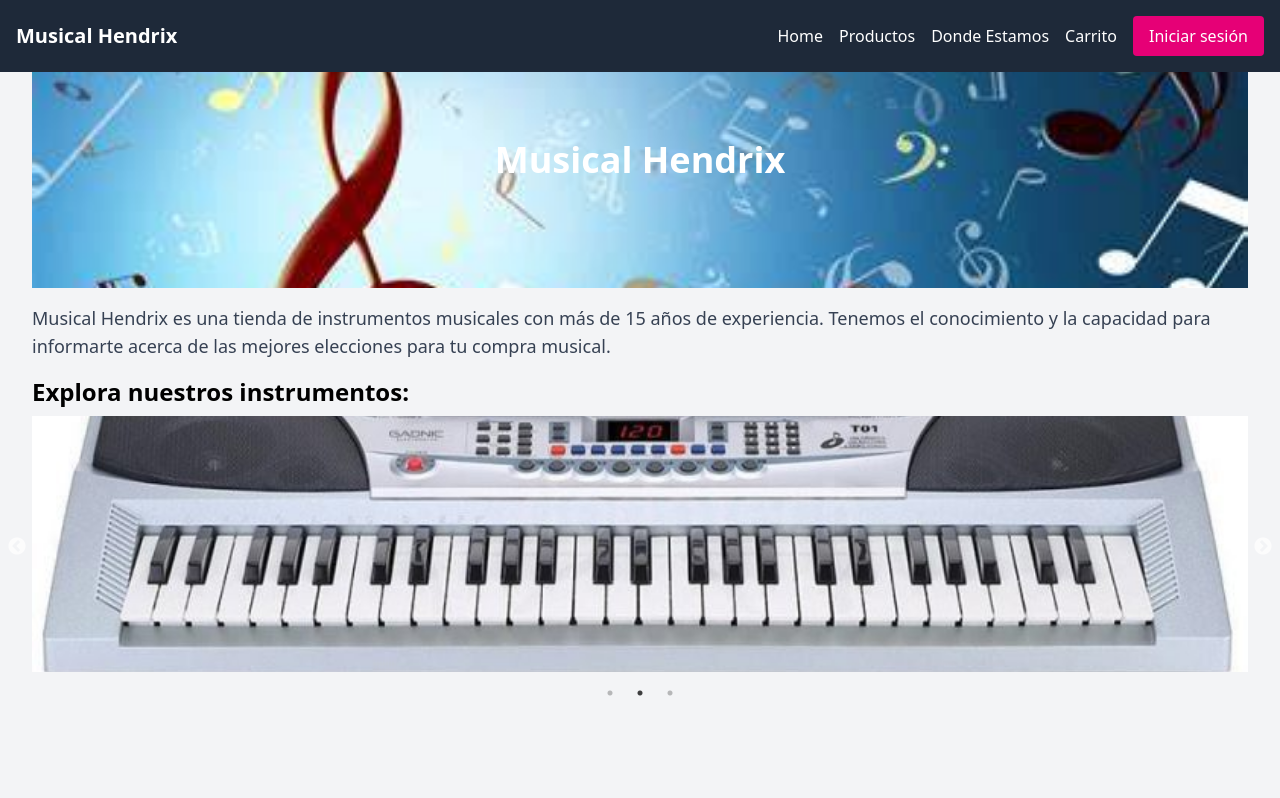
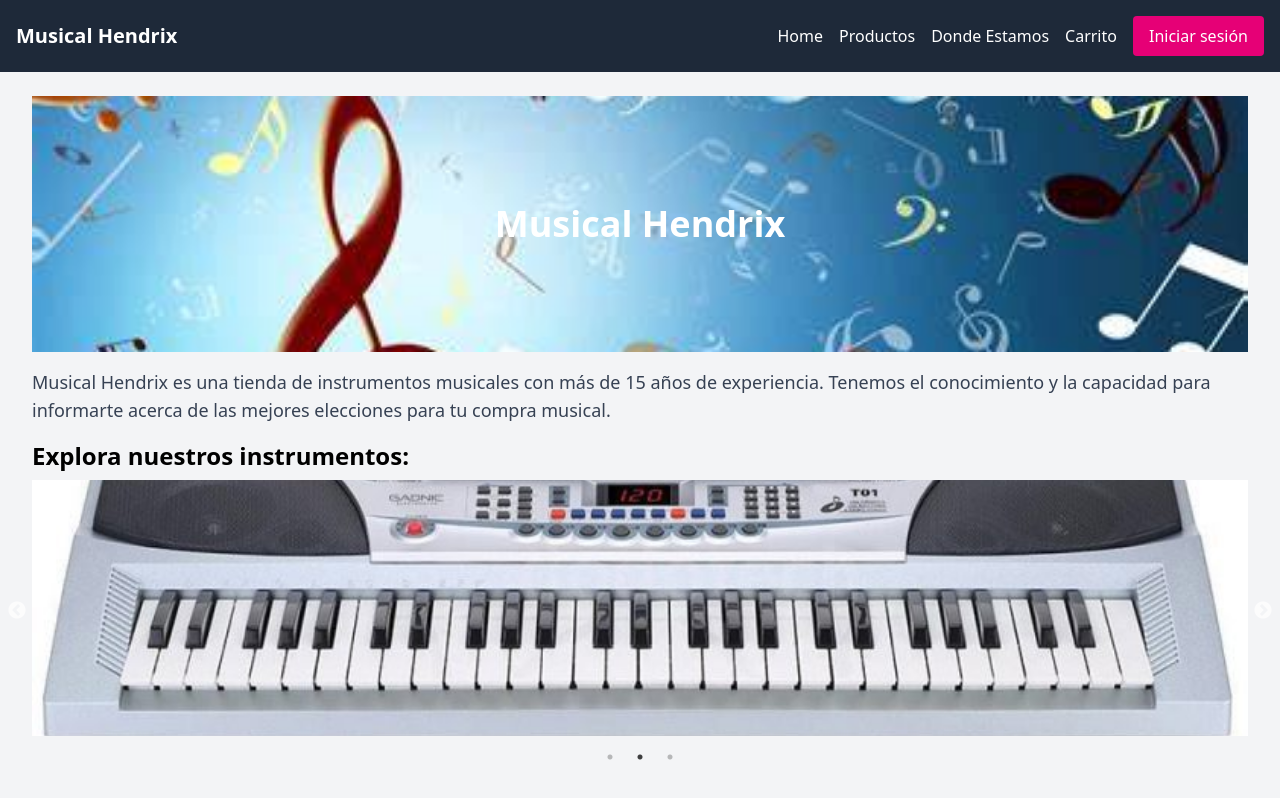
Before and after one commit to pabloosoor/Instrumentos-React, a React (Vite) app in the folder Back_y_Front_ReacCRUD_LabIV/TPReact1-Lab4-main/: page / in a window 1280 px wide. Built offline with nearby package versions, Linux system fonts and the light colour scheme; no server answers.

Commit message:
Update App.tsx!

```diff
--- a/Back_y_Front_ReacCRUD_LabIV/TPReact1-Lab4-main/src/App.tsx
+++ b/Back_y_Front_ReacCRUD_LabIV/TPReact1-Lab4-main/src/App.tsx
@@ -17,7 +17,7 @@
     <CarritoProvider>
       <Router>
         <Navbar />
-        <div className="min-h-screen bg-gray-100 p-4">
+        <div className="min-h-screen bg-gray-100 p-4 pt-20">
           <Routes>
             <Route
               path="/"
```
